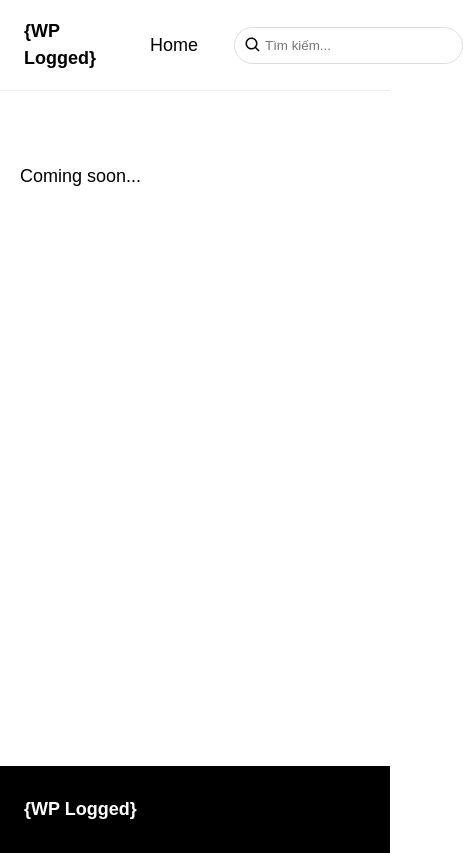
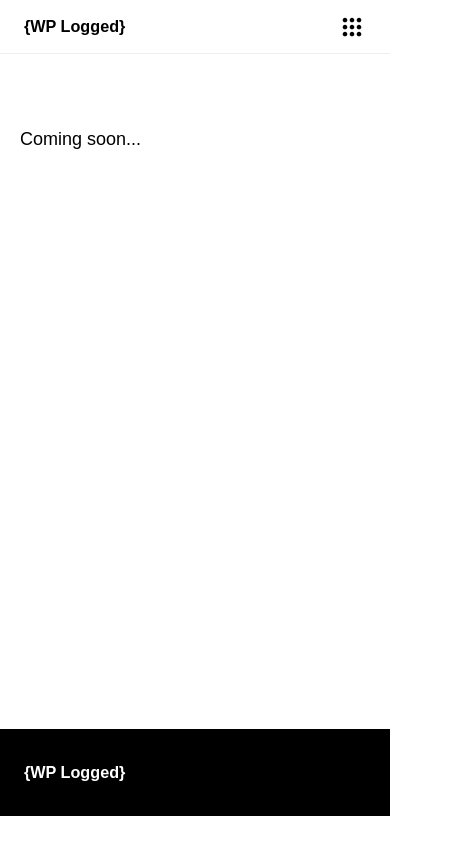
Before and after one commit to miketropi/wplogged, a Next.js app: page /about in a window 390 px wide. Shown: the whole page, 463 px wide, since content can reach past the window. Built offline with nearby package versions, Linux system fonts and the light colour scheme.

Commit message:
Update mobile menu

```diff
--- a/components/Header.js
+++ b/components/Header.js
@@ -1,24 +1,41 @@
-import React from 'react';
+import React, { Fragment } from 'react';
 import styled from 'styled-components';
 import Logo from './Logo';
 import Nav from './Nav';
 import HeaderTools from './HeaderTools';
+import Offcanvas from './Offcanvas';
+import { useAppContext } from '../context/state';
 
-const HeaderSummaryContainer = styled.header`
+const HeaderSummaryContainer = styled.div`
   width: var(--extra-width);
   margin: 0 auto;
   display: flex;
   align-items: center;
   padding: 1em 0;
   font-weight: 500;
+
+  @media(max-width: 500px) {
+    padding: .7em 0;
+    justify-content: space-between;
+  }
 `;
 
 export default function Header() {
-  return <header id="SiteHeader" className="site-header site-header--sticky">
-    <HeaderSummaryContainer className="site-header__inner">
-      <Logo />
-      <Nav />
-      <HeaderTools />
-    </HeaderSummaryContainer>
-  </header>
+  const { isMobile, menuMobiStatus, onChangeMenuMenuStatus } = useAppContext();
+
+  return <>
+    <header id="SiteHeader" className="site-header site-header--sticky">
+      <HeaderSummaryContainer className="site-header__inner">
+        <Logo />
+        { ! isMobile && <Nav menuStyle={ 'horizontal' } /> }
+        <HeaderTools />
+      </HeaderSummaryContainer>
+    </header>
+
+    <Offcanvas
+      open={ menuMobiStatus }
+      onClose={ () => {
+        onChangeMenuMenuStatus(false);
+      } } />
+  </>
 }
--- a/components/HeaderTools.js
+++ b/components/HeaderTools.js
@@ -1,5 +1,7 @@
 import Search from './Search';
 import styled from 'styled-components';
+import { CgMenuGridO } from 'react-icons/cg';
+import { useAppContext } from '../context/state';
 
 const HeaderToolContainer = styled.div`
   margin-left: 2em;
@@ -13,15 +15,50 @@ const HeaderToolContainer = styled.div`
     li {
       list-style: none;
     }
+
+    @media(max-width: 500px) {
+
+      li:not(.header-tools__toggle-menu) {
+        display: none;
+      }
+    }
+
+    .header-tools__toggle-menu {
+      margin-left: 1em;
+      display: none;
+
+      @media(max-width: 500px) {
+        display: flex;
+      }
+    }
   }
 `
 
+const ToggleMenuButton = styled.button`
+  padding: 0;
+  border: none;
+  border-radius: 0;
+  background: none;
+  display: flex;
+`;
+
 export default function HeaderTools() {
+  const { onChangeMenuMenuStatus } = useAppContext();
+
   return <HeaderToolContainer>
     <ul>
       <li className="header-tools__search header-tools__item">
         <Search />
       </li>
+      <li className="header-tools__toggle-menu header-tools__item">
+        <ToggleMenuButton
+          onClick={ e => {
+            e.preventDefault();
+            onChangeMenuMenuStatus(true);
+          } }>
+          <CgMenuGridO size="28px" />
+        </ToggleMenuButton>
+      </li>
     </ul>
   </HeaderToolContainer>
 }
--- a/components/Logo.js
+++ b/components/Logo.js
@@ -4,6 +4,13 @@ import Link from 'next/link';
 const BrandContainer = styled.div`
   margin-right: 3em;
   font-weight: bold;
+
+  @media(max-width: 500px) {
+
+    a {
+      font-size: .9em;
+    }
+  }
 `
 
 export default function Logo() {
--- a/components/Nav.js
+++ b/components/Nav.js
@@ -1,16 +1,21 @@
+import React, { useEffect } from 'react';
 import Link from 'next/link';
 import { useRouter } from "next/router";
 import styled from 'styled-components';
+import { useAppContext } from '../context/state';
 
 const NavContainer = styled.div`
   margin-left: auto;
 
   .menu {
-    display: flex;
-    flex-wrap: wrap;
-    align-items: center;
     margin: 0;
     padding: 0;
+
+    &.__style-horizontal {
+      display: flex;
+      flex-wrap: wrap;
+      align-items: center;
+    }
 
     .menu-item {
       list-style: none;
@@ -22,6 +27,7 @@ const NavContainer = styled.div`
       > a {
         border-bottom: solid 2px transparent;
         padding: 3px 0;
+        font-size: 14px;
       }
 
       &.is-active {
@@ -31,31 +37,43 @@ const NavContainer = styled.div`
         }
       }
     }
+
+    &.__style-vertical {
+
+      .menu-item {
+        margin: 0;
+
+        a {
+          display: block;
+          width: 100%;
+          border-color: black;
+          padding: 10px 0;
+          opacity: .3;
+        }
+
+        &.is-active {
+
+          > a {
+            opacity: 1;
+          }
+        }
+      }
+    }
   }
 `;
 
-const MENU_ITEMS =  [
-  {
-    name: 'Home',
-    url: '/'
-  },
-  // {
-  //   name: 'About Us',
-  //   url: '/about',
-  // },
-  // {
-  //   name: 'Contact',
-  //   url: '/contact',
-  // }
-]
-
-export default function Nav() {
+export default function Nav({ menuStyle }) {
+  const { menuItems, onChangeMenuMenuStatus } = useAppContext();
   const router = useRouter();
 
+  useEffect(() => {
+    onChangeMenuMenuStatus(false);
+  }, [router.query.slug])
+
   return <NavContainer>
-    <ul className="site-nav__inner menu">
+    <ul className={ [`site-nav__inner menu`, `__style-${ menuStyle }`].join(' ')  }>
       {
-        MENU_ITEMS.map(menu => {
+        [...menuItems].map(menu => {
           return <li
             className={ ["menu-item", router.pathname == menu.url ? "is-active" : ""].join(' ') }
             key={ menu.name }>
--- /dev/null
+++ b/components/Offcanvas.js
@@ -0,0 +1,76 @@
+import React, { useState, useEffect } from "react";
+import styled from "styled-components";
+import Nav from "./Nav";
+import { useAppContext } from "../context/state";
+
+const OffvanvasContainer = styled.div`
+
+  .offcanvas-container {
+    position: fixed;
+    left: 0;
+    top: 0;
+    z-index: 99;
+    overflow: auto;
+    width: 100%;
+    height: 100%;
+    background: #32304ca1;
+    transition: .3 ease;
+    visibility: hidden;
+    opacity: 0;
+
+    .offcanvas-container__inner {
+      position: absolute;
+      right: 0;
+      top: 0;
+      width: 320px;
+      max-width: calc(100% - 30px);
+      background: white;
+      min-height: 100%;
+      transition: .3s ease;
+      transform: translateX(100%);
+      opacity: 0;
+    }
+
+    &.__is-open {
+      visibility: visible;
+      opacity: 1;
+
+      .offcanvas-container__inner {
+        opacity: 1;
+        transform: translateX(0%);
+      }
+    }
+  }
+`;
+
+const ButtonClose = styled.button`
+  background: #000;
+  border: none;
+  border-radius: 0;
+  width: 100%;
+  color: white;
+  height: 54px;
+  text-transform: uppercase;
+  letter-spacing: 2px;
+  font-size: 11px;
+  font-weight: bold;
+`;
+
+const NavMobileWrapper = styled.div`
+  padding: 32px 16px;
+`;
+
+export default function Offcanvas({ open, onClose }) {
+  const { isMobile } = useAppContext();
+
+  return isMobile && <OffvanvasContainer>
+    <div className={ [`offcanvas-container`, `__is-${ open ? 'open' : 'close' }`].join(' ') }>
+      <div className="offcanvas-container__inner">
+        <ButtonClose onClick={ onClose }>Close</ButtonClose>
+        <NavMobileWrapper>
+          <Nav menuStyle={ 'vertical' } />
+        </NavMobileWrapper>
+      </div>
+    </div>
+  </OffvanvasContainer>
+}
--- /dev/null
+++ b/context/state.js
@@ -0,0 +1,43 @@
+import React, { useContext, createContext, useState, useEffect } from 'react';
+import useResponsive from '../libs/useResponsive';
+
+const AppContext = createContext();
+
+const AppProvider = ({ children }) => {
+  const { isMobile, isClient } = useResponsive();
+  const [menuMobiStatus, setMobiMenuStatus] = useState(false);
+
+  const onChangeMenuMenuStatus = (status) => {
+    console.log(status);
+    setMobiMenuStatus(status)
+  }
+
+  const value = {
+    menuItems: [
+      {
+        name: 'Home',
+        url: '/'
+      },
+      // {
+      //   name: 'About Us',
+      //   url: '/about',
+      // },
+      // {
+      //   name: 'Contact',
+      //   url: '/contact',
+      // }
+    ],
+    isMobile: isClient ? isMobile : false,
+    menuMobiStatus, onChangeMenuMenuStatus,
+  };
+
+  return <AppContext.Provider value={ value }>
+    { children }
+  </AppContext.Provider>
+}
+
+const useAppContext = () => {
+  return useContext(AppContext);
+}
+
+export { useAppContext, AppProvider };
--- /dev/null
+++ b/libs/useResponsive.js
@@ -0,0 +1,19 @@
+import React, { useState, useLayoutEffect } from 'react';
+import { useMediaQuery } from 'react-responsive';
+
+export default function useResponsive() {
+  const [isClient, setIsClient] = useState(false);
+
+  const isMobile = useMediaQuery({
+    maxWidth: 500
+  });
+
+  useLayoutEffect(() => {
+    if (typeof window !== 'undefined') setIsClient(true);
+  }, []);
+
+  return {
+    isMobile: isClient ? isMobile : false,
+    isClient
+  };
+}
--- a/package.json
+++ b/package.json
@@ -14,6 +14,7 @@
     "react": "18.2.0",
     "react-dom": "18.2.0",
     "react-icons": "^4.4.0",
+    "react-responsive": "^9.0.0-beta.10",
     "sass": "^1.53.0"
   },
   "devDependencies": {
--- a/pages/_app.js
+++ b/pages/_app.js
@@ -1,7 +1,10 @@
+import { AppProvider } from '../context/state';
 import '../styles/main.scss';
 
 function MyApp({ Component, pageProps }) {
-  return <Component {...pageProps} />
+  return <AppProvider>
+    <Component {...pageProps} />
+  </AppProvider>
 }
 
 export default MyApp
```
Also changed, not shown: 1 other file (tests, documents, lock files or other folders).
